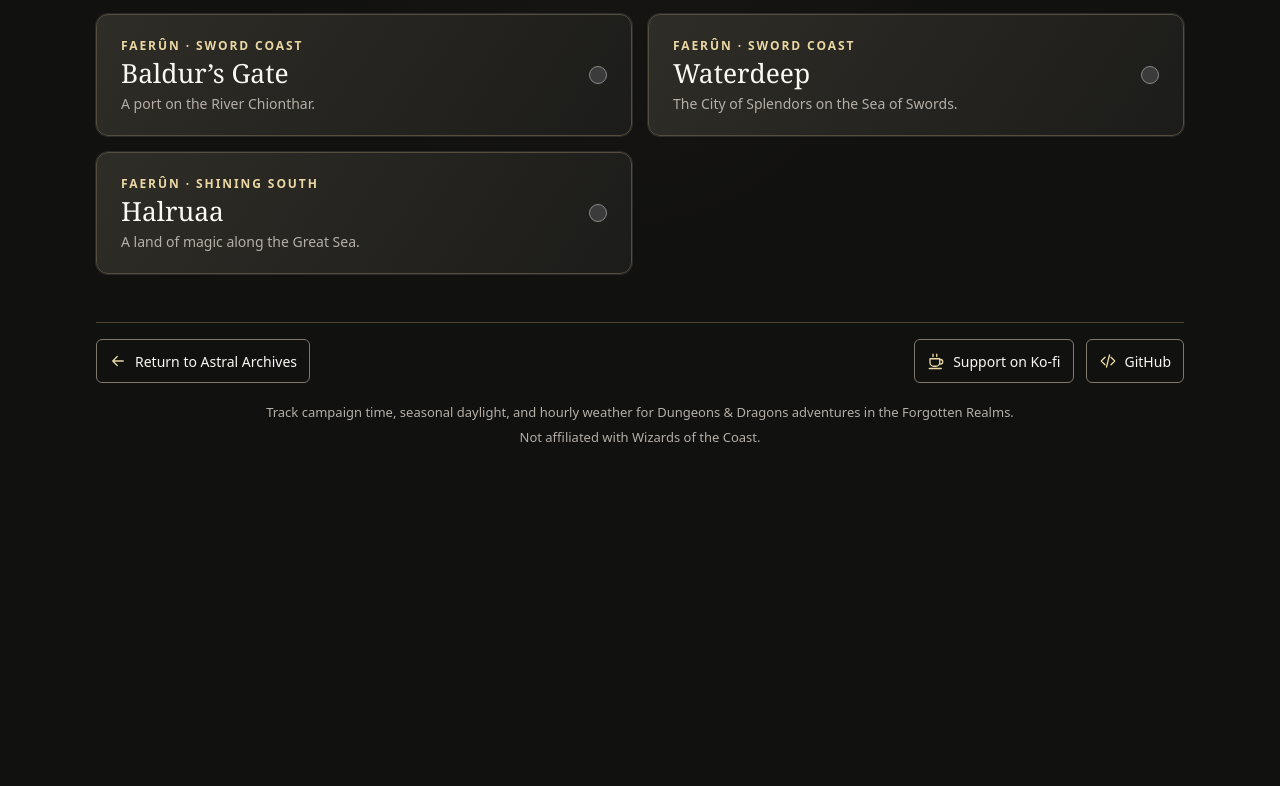
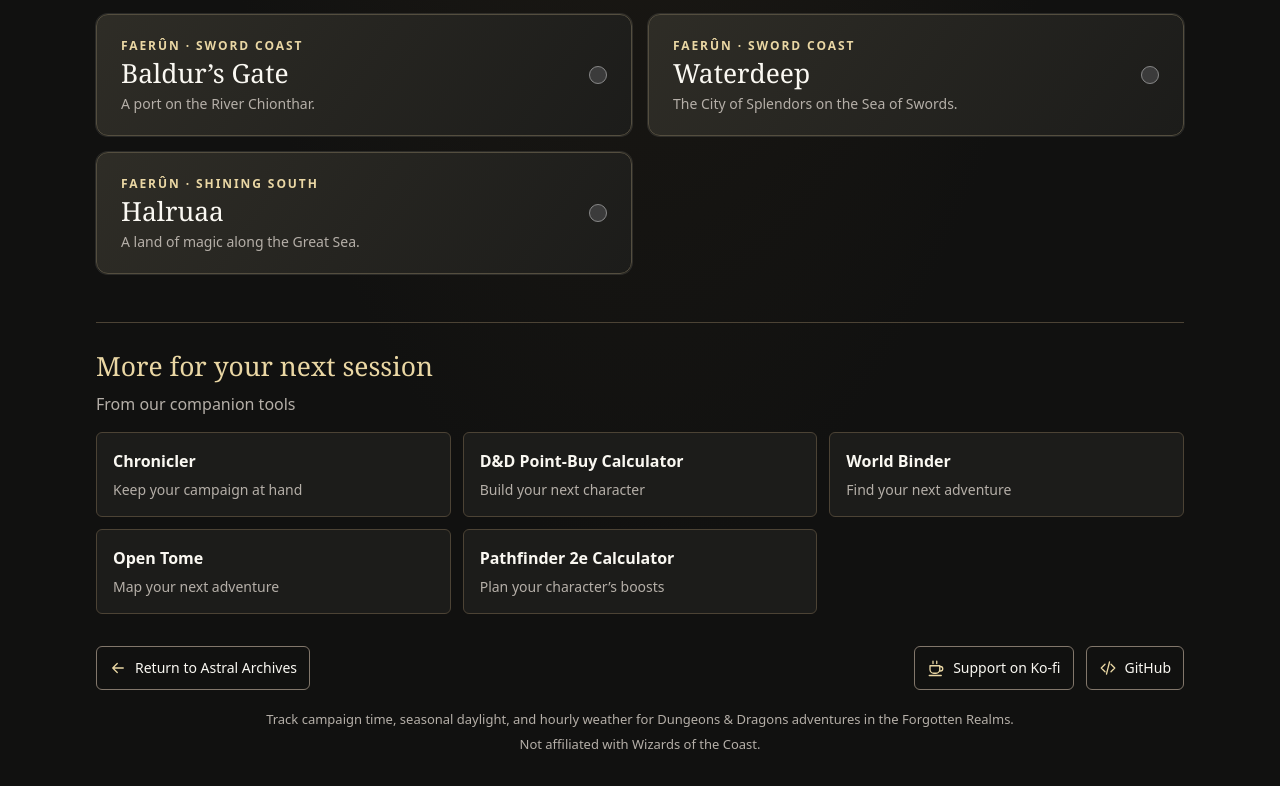
Before and after one commit to starbornone/harptos-calendar-tracker, a React (Vite) app: page / in a window 1280 px wide. Shown: the part 1449-2235 px from the top of the page. Before the commit the page ends 1929 px from the top, so only its background shows below. Built offline with nearby package versions, Linux system fonts and the light colour scheme.

Commit message:
Add companion tool links to homepage footer

```diff
--- a/roadmap/completed.json
+++ b/roadmap/completed.json
@@ -1,7 +1,7 @@
 {
   "schema": "name -roadmap/v1",
   "file": "completed",
-  "updatedAt": "2026-11-22T10:07:55+11:00",
+  "updatedAt": "2026-11-22T11:03:15+11:00",
   "project": {
     "key": "harptos-calendar-tracker",
     "title": "Harptos Calendar Tracker",
@@ -224,6 +224,13 @@
       "group": "Frontend",
       "notes": "Generate an original Sword Coast landscape using the Chronicler and World Binder homepage artwork as style references. Place the compressed WebP behind the header and clock, with dark overlays and a fade before the calendar. Verify desktop and mobile layouts, image loading, and clock controls.",
       "completedAt": "2026-11-22T10:07:55+11:00"
+    },
+    {
+      "id": "add-companion-tool-links",
+      "title": "Link companion tools from the homepage footer",
+      "group": "Frontend",
+      "notes": "Follow Open Tome’s companion section with links to Chronicler, D&D Point-Buy Calculator, World Binder, Open Tome, and Pathfinder 2e Calculator. Use responsive cards and bilingual headings and descriptions. Verified desktop and mobile layouts, destinations, and existing campaign flows.",
+      "completedAt": "2026-11-22T11:03:15+11:00"
     }
   ]
 }
--- a/src/components/site-footer.tsx
+++ b/src/components/site-footer.tsx
@@ -1,8 +1,30 @@
 import { translate, type Locale } from "@/localization.ts";
+
+const companions = [
+  { name: "Chronicler", href: "https://www.chronicler.studio/", description: "companions.chronicler" },
+  { name: "D&D Point-Buy Calculator", href: "https://dnd.astralarchives.games/", description: "companions.dnd" },
+  { name: "World Binder", href: "https://www.worldbinder.app/", description: "companions.worldBinder" },
+  { name: "Open Tome", href: "https://www.opentome.world/", description: "companions.openTome" },
+  { name: "Pathfinder 2e Calculator", href: "https://pf.astralarchives.games/", description: "companions.pathfinder" },
+] as const;
 
 export function SiteFooter({ locale }: { locale: Locale }) {
   return (
     <footer className="ledger ledger-footer">
+      <nav className="companion-tools" aria-labelledby="companions-heading">
+        <h2 id="companions-heading">{translate(locale, "companions.heading")}</h2>
+        <p>{translate(locale, "companions.intro")}</p>
+        <ul className="companion-links">
+          {companions.map(({ name, href, description }) => (
+            <li key={href}>
+              <a href={href}>
+                <strong>{name}</strong>
+                <span>{translate(locale, description)}</span>
+              </a>
+            </li>
+          ))}
+        </ul>
+      </nav>
       <nav className="footer-links" aria-label={translate(locale, "footer.links")}>
         <a href="https://www.astralarchives.games/">
           <svg
--- a/src/index.css
+++ b/src/index.css
@@ -637,6 +637,55 @@
   padding-block: 1rem 2rem;
 }
 
+.companion-tools {
+  padding-block: 0.5rem 2rem;
+}
+
+.companion-tools h2 {
+  font-family: var(--font-ledger);
+  font-size: 1.65rem;
+  color: var(--primary);
+}
+
+.companion-tools > p {
+  margin-block: 0.35rem 1rem;
+  color: var(--muted-foreground);
+}
+
+.companion-links {
+  display: grid;
+  grid-template-columns: repeat(auto-fit, minmax(min(100%, 18rem), 1fr));
+  gap: 0.75rem;
+  list-style: none;
+  padding: 0;
+}
+
+.companion-links a {
+  display: flex;
+  flex-direction: column;
+  gap: 0.35rem;
+  height: 100%;
+  padding: 1rem;
+  border: 1px solid var(--border);
+  border-radius: var(--radius-md);
+  background: var(--card);
+}
+
+.companion-links a:hover {
+  border-color: var(--primary);
+  background: var(--accent);
+}
+
+.companion-links a:focus-visible {
+  outline: 2px solid var(--ring);
+  outline-offset: 2px;
+}
+
+.companion-links span {
+  color: var(--muted-foreground);
+  font-size: 0.875rem;
+}
+
 .footer-links {
   display: flex;
   align-items: center;
--- a/src/messages.ts
+++ b/src/messages.ts
@@ -119,6 +119,13 @@ const messages = {
     "zh-Hans": "为《龙与地下城》的被遗忘国度冒险追踪战役时间、季节性日照和每小时天气。",
   },
   "footer.links": { en: "Site links", "zh-Hans": "网站链接" },
+  "companions.heading": { en: "More for your next session", "zh-Hans": "为下一次游戏准备更多工具" },
+  "companions.intro": { en: "From our companion tools", "zh-Hans": "探索我们的配套工具" },
+  "companions.chronicler": { en: "Keep your campaign at hand", "zh-Hans": "随时掌握战役资料" },
+  "companions.dnd": { en: "Build your next character", "zh-Hans": "创建你的下一个角色" },
+  "companions.worldBinder": { en: "Find your next adventure", "zh-Hans": "寻找下一场冒险" },
+  "companions.openTome": { en: "Map your next adventure", "zh-Hans": "绘制下一场冒险的地图" },
+  "companions.pathfinder": { en: "Plan your character’s boosts", "zh-Hans": "规划角色的属性提升" },
   "footer.support": { en: "Support on Ko-fi", "zh-Hans": "在 Ko-fi 上支持项目" },
   "footer.disclaimer": {
     en: "Not affiliated with Wizards of the Coast.",
```
Also changed, not shown: 3 other files (tests, documents, lock files or other folders).
